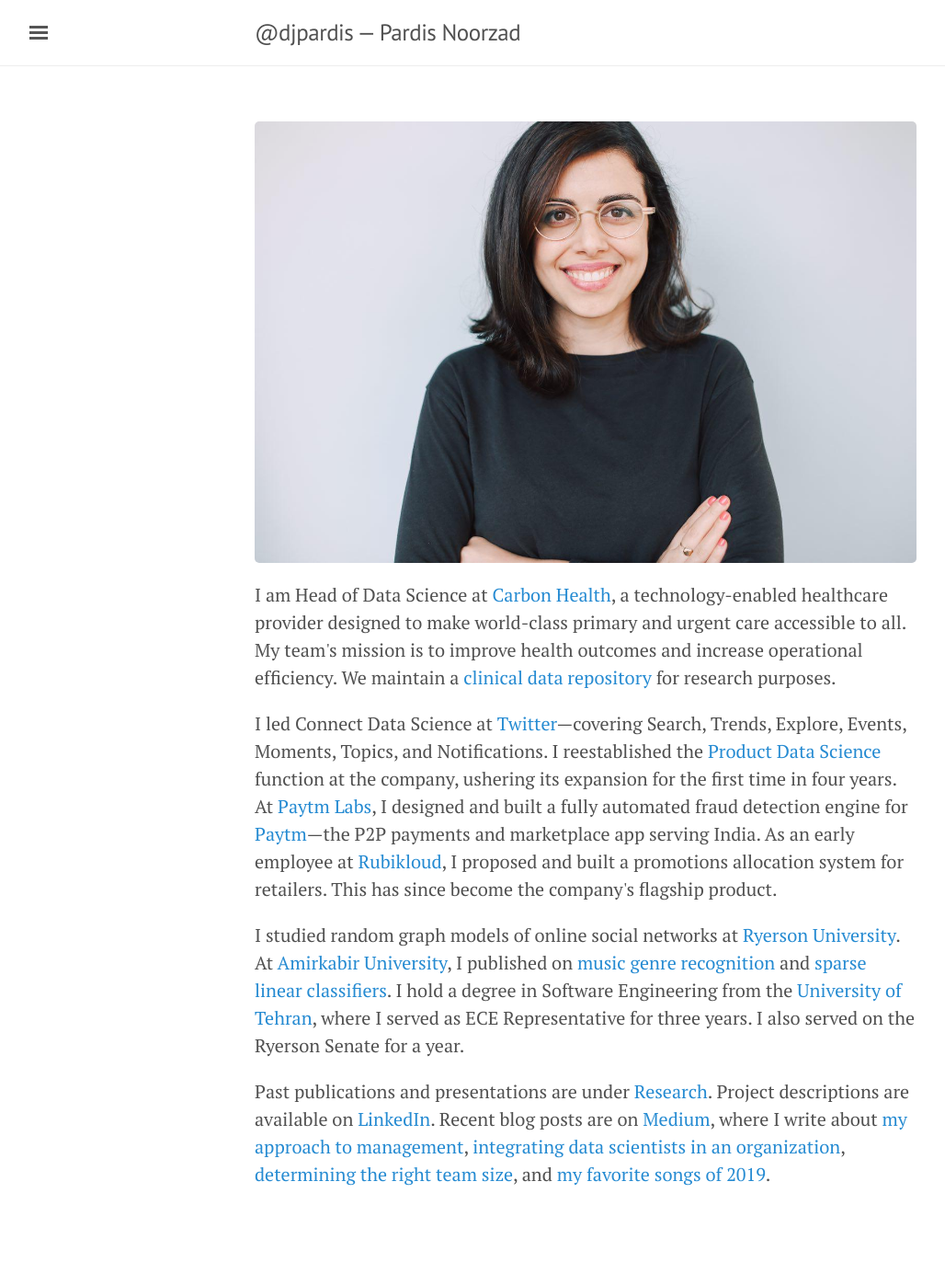
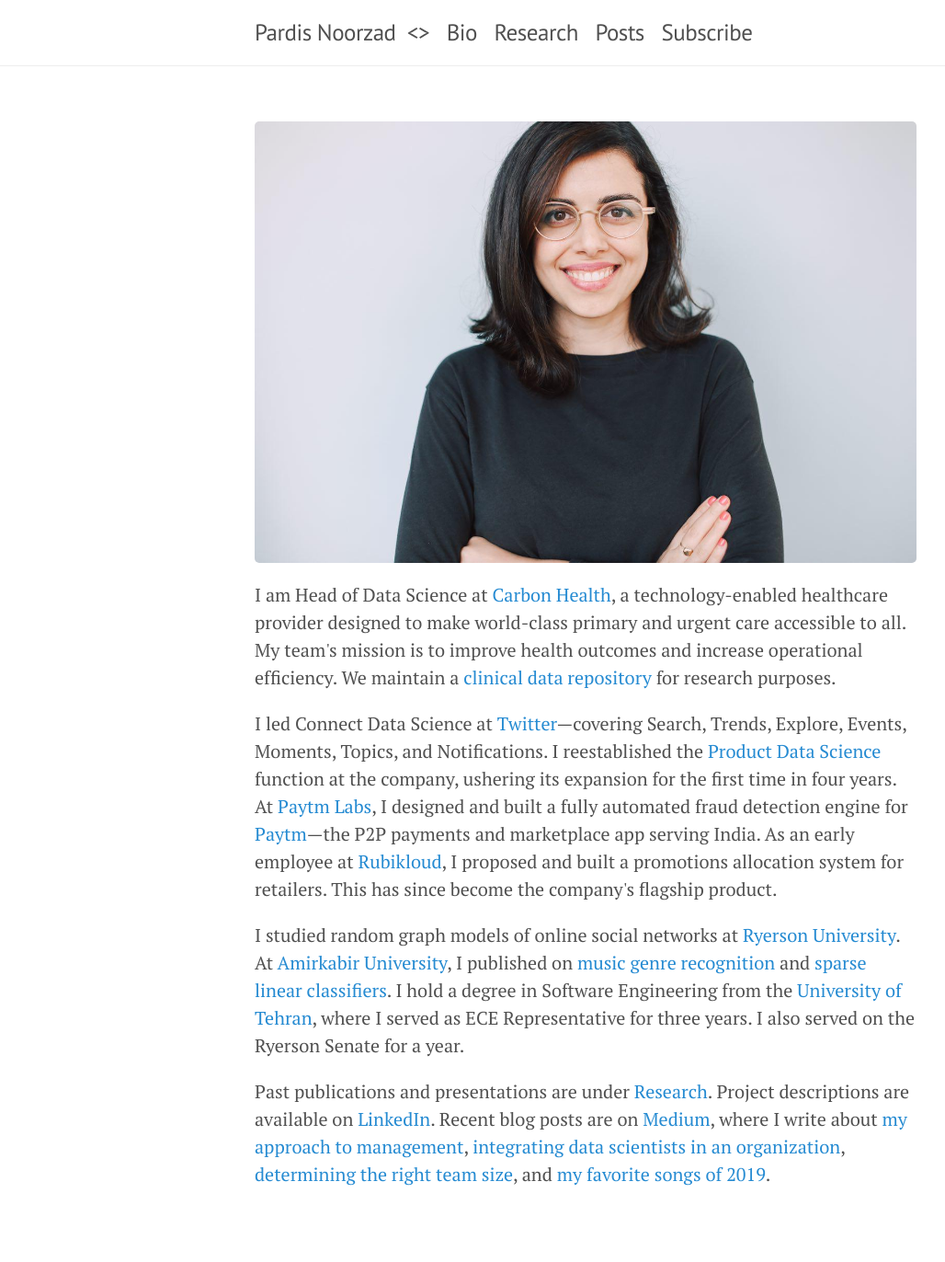
Before and after one commit to djpardis/djpardis.github.io, a Jekyll site: the page built from index.html, in a window 1280 px wide. Shown: the whole page at 92% size, without its empty margins (3-1031 px from the left). Built offline with Jekyll 4.4.1, drawn with Linux system fonts in a browser that asks for light colours.

Commit message:
Removed sidebar, added header menu

```diff
--- a/_config.yml
+++ b/_config.yml
@@ -2,11 +2,17 @@
 permalink:           pretty
 
 # Setup
-title:               "@djpardis — Pardis Noorzad"
+title:               "Pardis Noorzad"
 tagline:             ""
 description:         "Pardis Noorzad"
 baseurl:             ""
 url:                 "http://djpardis.github.io"
+
+pages_list:
+  Bio: '/'
+  Research: '/pubs'
+  Posts: '/archive'
+  Subscribe: '/atom.xml'
 
 # About
 author:
--- a/_layouts/default.html
+++ b/_layouts/default.html
@@ -14,7 +14,12 @@
         <div class="container">
           <h3 class="masthead-title">
             <a href="{{ site.baseurl }}/" title="About">{{ site.title }}</a>
+            &nbsp;&lt;&gt;
             <small>{{ site.tagline }}</small>
+            {% for page in site.pages_list %}
+              &nbsp;
+              <a href="{{ page[1]  }}">{{ page[0] }}</a>
+            {% endfor %}
           </h3>
         </div>
       </div>
@@ -24,7 +29,7 @@
       </div>
     </div>
 
-    <label for="sidebar-checkbox" class="sidebar-toggle"></label>
+    <!-- <label for="sidebar-checkbox" class="sidebar-toggle"></label>
 
     <script>
       (function(document) {
@@ -42,6 +47,6 @@
           checkbox.checked = false;
         }, false);
       })(document);
-    </script>
+    </script> -->
   </body>
 </html>
```
Also changed, not shown: archive.md (+1 -1 lines).
